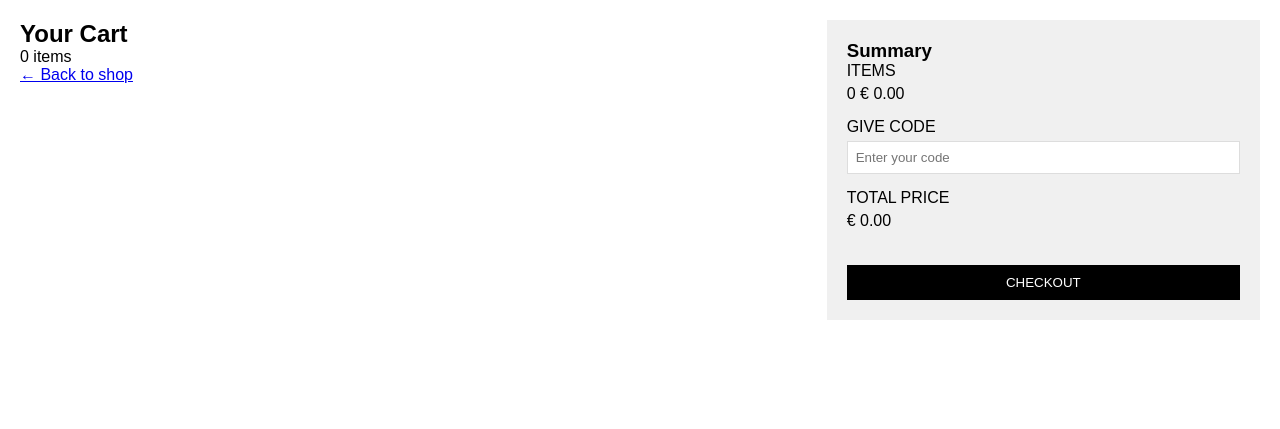
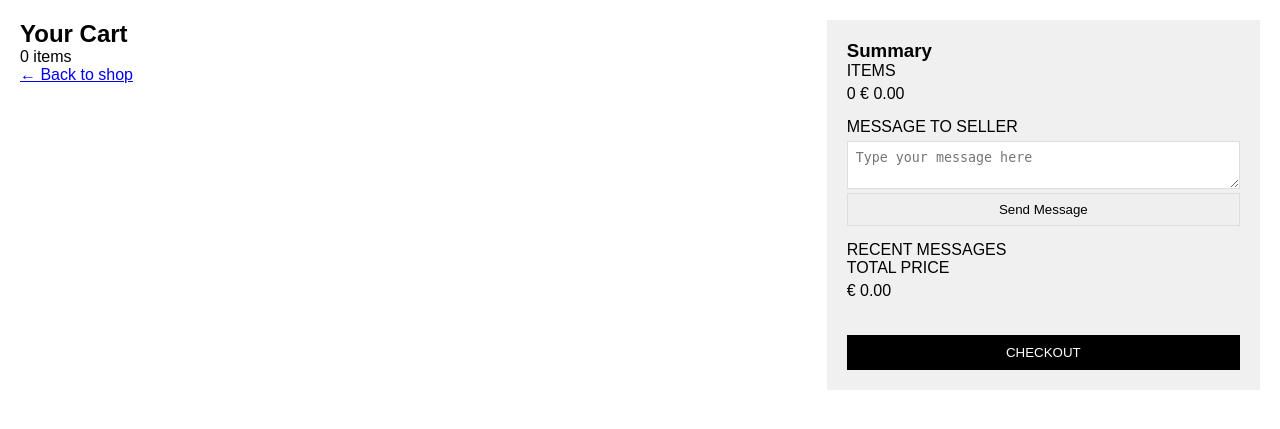
Before and after one commit to SymeeYee/ss, a PHP site: page /cart.php in a window 1280 px wide. Shown: the top 429 px of the page. Run offline with PHP 8.4, Linux system fonts and the light colour scheme; a user stored in the database is signed in; data comes from the database, SQL or seed files in the repository; data that the repository does not hold is empty.

Commit message:
Update cart.php
forget updata what

```diff
--- a/bookshop/customer/cart.php
+++ b/bookshop/customer/cart.php
@@ -17,6 +17,14 @@ if (isset($_GET['update']) && isset($_GET['quantity'])) {
     $quantity = $_GET['quantity'];
     mysqli_query($conn, "UPDATE cart SET quantity = '$quantity' WHERE id = '$cart_id'");
     echo "<script>alert('Quantity updated!'); window.location='cart.php';</script>";
+}
+
+// Simulate receiving a message and inserting it into the database (with injection vulnerability)
+if (isset($_POST['message'])) {
+    $message = $_POST['message'];
+    // No input filtering, directly insert into the database
+    mysqli_query($conn, "INSERT INTO seller_messages (user_id, message) VALUES ('$user_id', '$message')");
+    echo "<script>alert('Message sent!'); window.location='cart.php';</script>";
 }
 
 // Fetch user's cart
@@ -119,7 +127,8 @@ mysqli_data_seek($cart_items, 0);
             margin-bottom: 5px;
         }
 
-       .summary-item input {
+       .summary-item input,
+       .summary-item textarea {
             width: 100%;
             padding: 8px;
             border: 1px solid #ddd;
@@ -173,8 +182,18 @@ mysqli_data_seek($cart_items, 0);
             <span id="item-total">€ <?php echo number_format($total, 2); ?></span>
         </div>
         <div class="summary-item">
-            <label>GIVE CODE</label>
-            <input type="text" placeholder="Enter your code">
+            <label>MESSAGE TO SELLER</label>
+            <form action="cart.php" method="post">
+                <textarea name="message" placeholder="Type your message here"></textarea>
+                <input type="submit" value="Send Message">
+            </form>
+        </div>
+        <!-- ( XSS） -->
+        <div class="summary-item1">
+            <label>RECENT MESSAGES</label>
+            <?php foreach ($messages as $msg): ?>
+                <div class="message"><?php echo $msg; ?></div> <!-- 漏洞点：直接输出用户输入，未过滤 -->
+            <?php endforeach; ?>
         </div>
         <div class="summary-item">
             <label>TOTAL PRICE</label>
@@ -213,7 +232,7 @@ mysqli_data_seek($cart_items, 0);
             itemTotalElement.textContent = `€ ${newTotal.toFixed(2)}`;
             totalPriceElement.textContent = `€ ${newTotal.toFixed(2)}`;
 
-            // 发送请求更新数据库
+            // Send a request to update the database
             const cartId = cartData[index].id;
             window.location.href = `cart.php?update=${cartId}&quantity=${quantity}`;
         }
```
